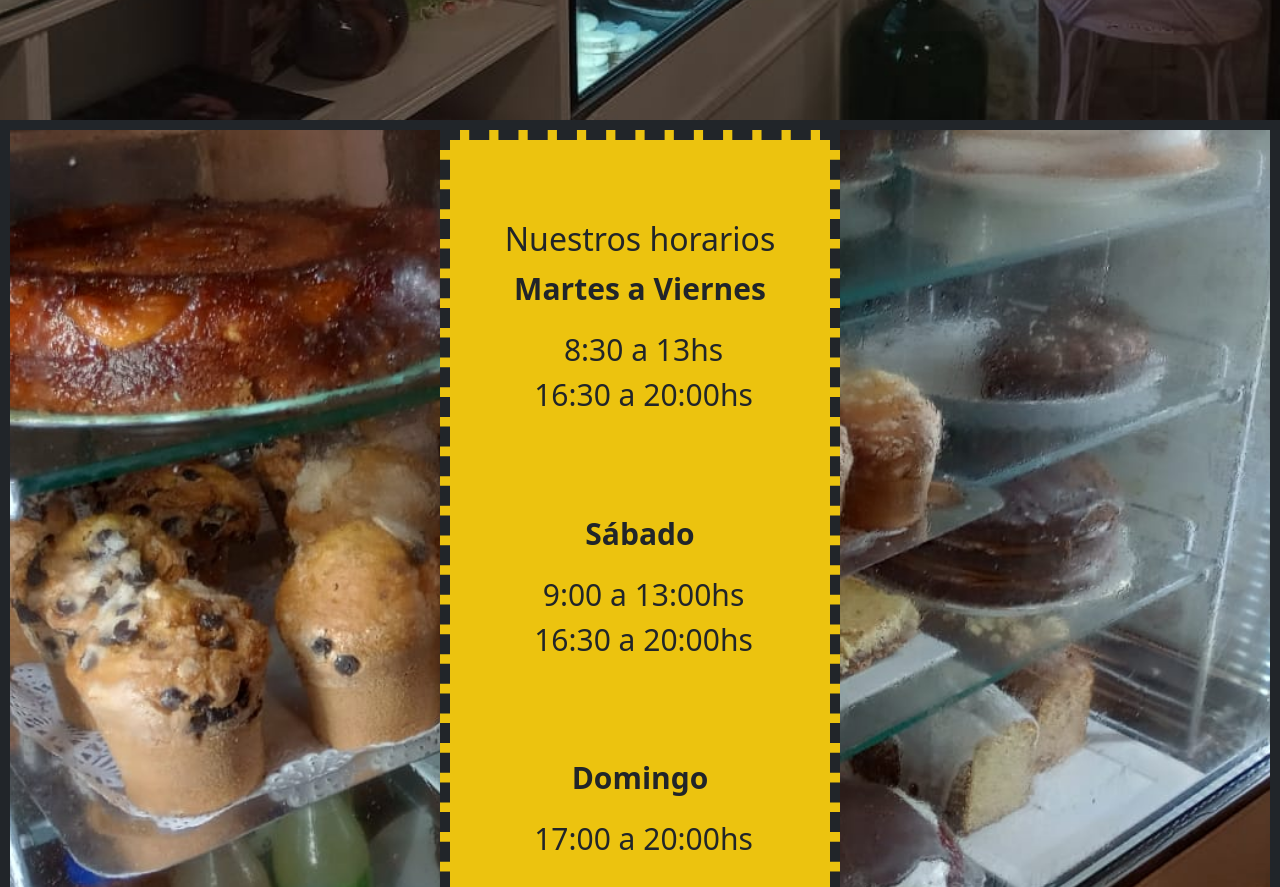
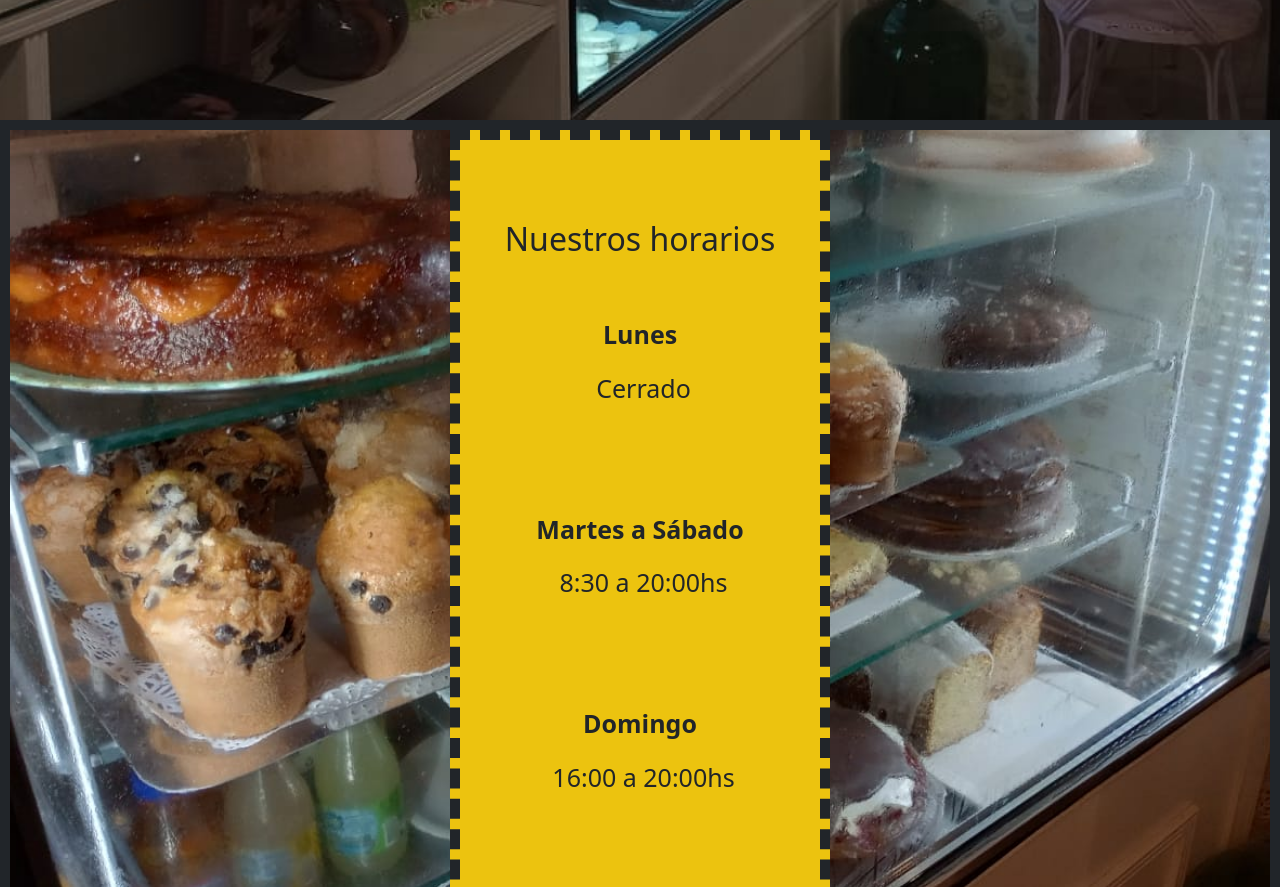
Before and after one commit to UlisessAL/proyecto-maria, a plain HTML site: page index.html in a window 1280 px wide. Shown: the part 880-1767 px from the top of the page. Drawn offline with nearby package versions, Linux system fonts and the light colour scheme; a web font is replaced by a local one.

Commit message:
Cambios de horarios

```diff
--- a/css/main.css
+++ b/css/main.css
@@ -97,11 +97,16 @@ footer img {
     padding-bottom: 20px;
 }
 
+.instagram-web {
+    padding-bottom: 10px;
+}
+
 .derechos-reservados {
     font-family: 'Abril Fatface', cursive;
     color: rgb(20, 2, 2);
     text-align: center;
 }
+
 
 /* inicio estilo atencion al cliente */
 
@@ -741,7 +746,7 @@ footer img {
 .cuerpo-horarios {
     border-style:solid;
     border-width: 10px;
-    height: 900px;
+    height: 800px;
     background-image: url(../public/fondo-horarios.jpg);
     background-size: cover;
     background-repeat: no-repeat;
@@ -749,13 +754,13 @@ footer img {
 }
 
 .cuerpo-horario-tabla {
-    font-size: 30px;
+    font-size: 25px;
     text-align: center;
     margin:0 auto;
     border-style: dashed;
     border-width: 10px;
-    width: 400px;
-    height:880px;
+    width: 380px;
+    height:780px;
     background-color: rgb(236, 195, 15);
 
     display: flex;
@@ -764,6 +769,7 @@ footer img {
 }
 .cuerpo-horario-tabla h2 {
     padding-top: 80px;
+    padding-bottom: 50px;
 }
 
 .cuerpo-horario-tabla ul {
@@ -1076,7 +1082,7 @@ footer img {
 .cuerpo-horarios {
     border-style:solid;
     border-width: 10px;
-    height: 1040px;
+    height: 920px;
     background-image: url(../public/fondo-horarios.jpg);
     background-size: cover;
     background-repeat: no-repeat;
@@ -1084,18 +1090,22 @@ footer img {
 }
 
 .cuerpo-horario-tabla {
-    font-size: 40px;
+    font-size: 30px;
     text-align: center;
     margin:0 auto;
     border-style: dashed;
     border-width: 10px;
     width: 500px;
-    height: 1020px;
+    height: 900px;
     background-color: rgb(236, 195, 15);
 
     display: flex;
     flex-direction: column;
     justify-content: center;
+}
+
+.cuerpo-horario-tabla h2 {
+    font-size: 35px;
 }
 
 .cuerpo-horario-tabla ul {
--- a/index.html
+++ b/index.html
@@ -94,24 +94,22 @@
                         <div class="cuerpo-horario-tabla">
                             <h2>Nuestros horarios</h2>
 
-                            <p><b>Martes a Viernes </b></p>
+                            <p><b>Lunes</b></p>
 
                             <ul class="col">
-                                <li>8:30 a 13hs</li>
-                                <li>16:30 a 20:00hs</li>
+                                <li>Cerrado</li>
                             </ul>
 
-                            <p><b>Sábado</b></p>
+                            <p><b>Martes a Sábado </b></p>
 
                             <ul class="col">
-                                <li>9:00 a 13:00hs</li>
-                                <li>16:30 a 20:00hs</li>
+                                <li>8:30 a 20:00hs</li>
                             </ul>
 
                             <p><b>Domingo</b></p>
 
                             <ul class="col">
-                                <li>17:00 a 20:00hs</li>
+                                <li>16:00 a 20:00hs</li>
                             </ul>
                         </div>
                     </div>
```
